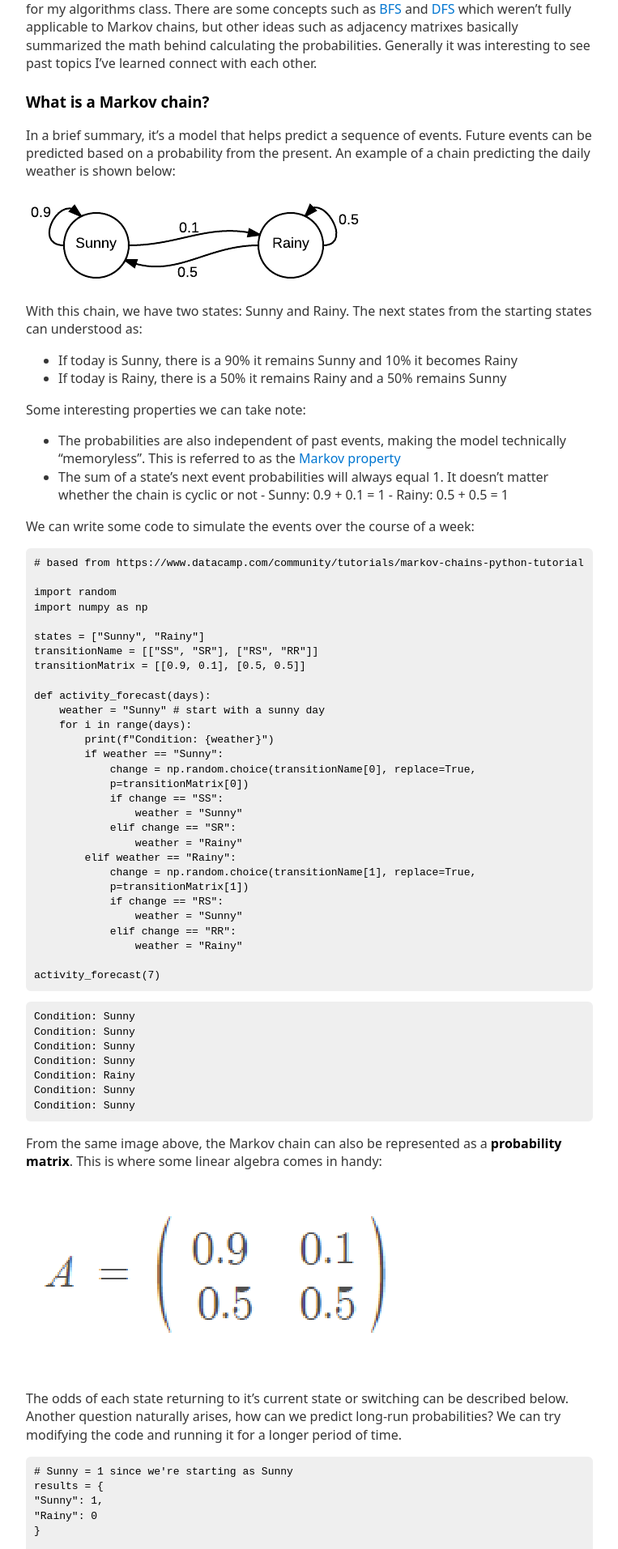
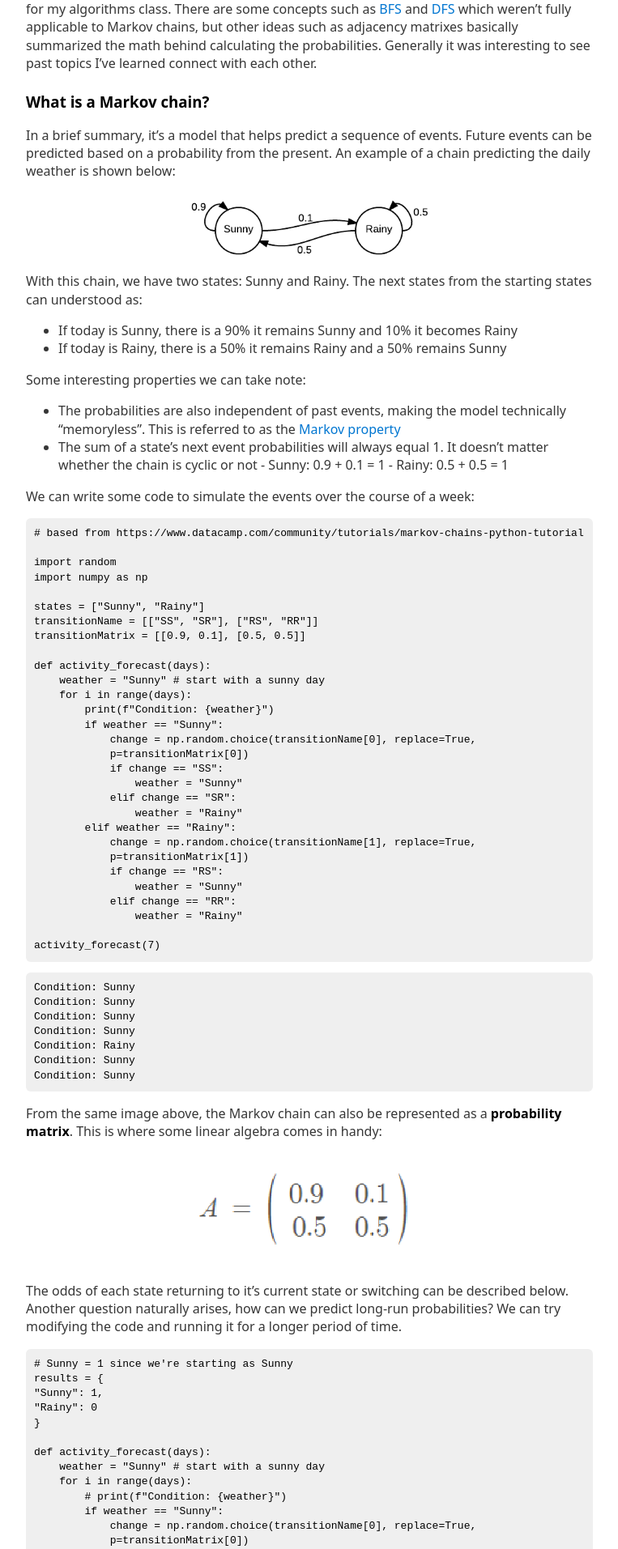
Before and after one commit to andrebhu/andrebhu.github.io, a Jekyll site: the page built from _posts/2022-04-19-markov-chains.md, in a window 1280 px wide. Shown: the part 303-2216 px from the top of the page at 81% size, without its empty margins (258-1021 px from the left). Built offline with Jekyll 4.4.1, drawn with Linux system fonts in a browser that asks for light colours.

Commit message:
Fix image sizing

```diff
--- a/_config.yml
+++ b/_config.yml
@@ -19,7 +19,6 @@ kramdown:
 plugins:
   - jekyll-feed
 
-
 exclude:
   - .sass-cache/
   - .jekyll-cache/
--- a/_data/projects.yml
+++ b/_data/projects.yml
@@ -6,8 +6,8 @@
   description: Supply-chain vuln scanning of repos with semgrep
   url: https://github.com/andrebhu/SecretScout
 
-- name: GithubOrgProject
-  description: API scraping Github organizations and their open source code
+- name: ghosst
+  description: GitHub Open-Source Scanning Tool
   url: https://github.com/andrebhu/GithubOrgs
 
 - name: autofold
--- a/assets/css/style.css
+++ b/assets/css/style.css
@@ -10,6 +10,15 @@ h2 {
 
 a {
     outline: none;
+}
+
+img {
+    display: block;
+    margin-left: auto;
+    margin-right: auto;
+
+    max-width: 300px;
+    max-height: 300px;
 }
 
 /* Custom classes */
```
Also changed, not shown: README.md.
